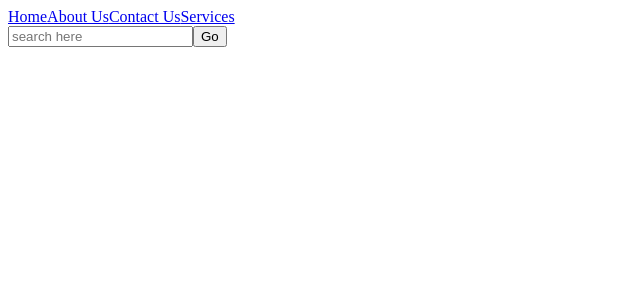
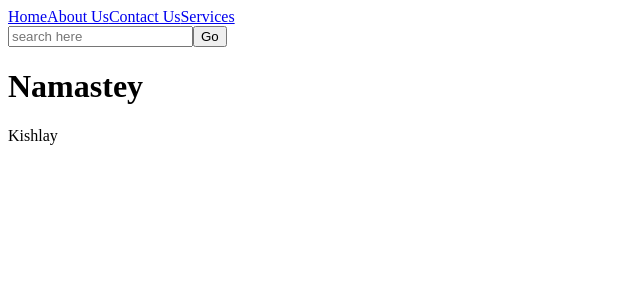
Before and after one commit to KISHLAY568/INT-252, a React (Create React App) app in the folder firstapp/: page / in a window 1280 px wide. Shown: the top 300 px of the page, without its empty margins (0-640 px from the left). Built offline with nearby package versions, Linux system fonts and the light colour scheme.

Commit message:
first commit

```diff
--- /dev/null
+++ b/firstapp/src/Heading.js
@@ -0,0 +1,6 @@
+import React from "react";
+function Heading() {
+  return <h1>Namastey</h1>;
+}
+
+export default Heading;
--- /dev/null
+++ b/firstapp/src/Paragraph.js
@@ -0,0 +1,6 @@
+import React from "react";
+function Paragraph() {
+  return <p>Kishlay</p>;
+}
+
+export default Paragraph;
--- a/firstapp/src/index.js
+++ b/firstapp/src/index.js
@@ -18,6 +18,8 @@
 import ReactDOM from "react-dom";
 import React from "react";
 import Navigation from "./Navigation";
+import Paragraph from "./Paragraph";
+import Heading from "./Heading";
 // ReactDOM.render(<p>hello</p>,document.getElementById("root"));
 // const name = "Kishlay";
 // ReactDOM.render(
@@ -31,6 +33,8 @@ import Navigation from "./Navigation";
 ReactDOM.render(
   <>
     <Navigation />
+    <Heading />
+    <Paragraph />
   </>,
   document.getElementById("root")
 );
```
